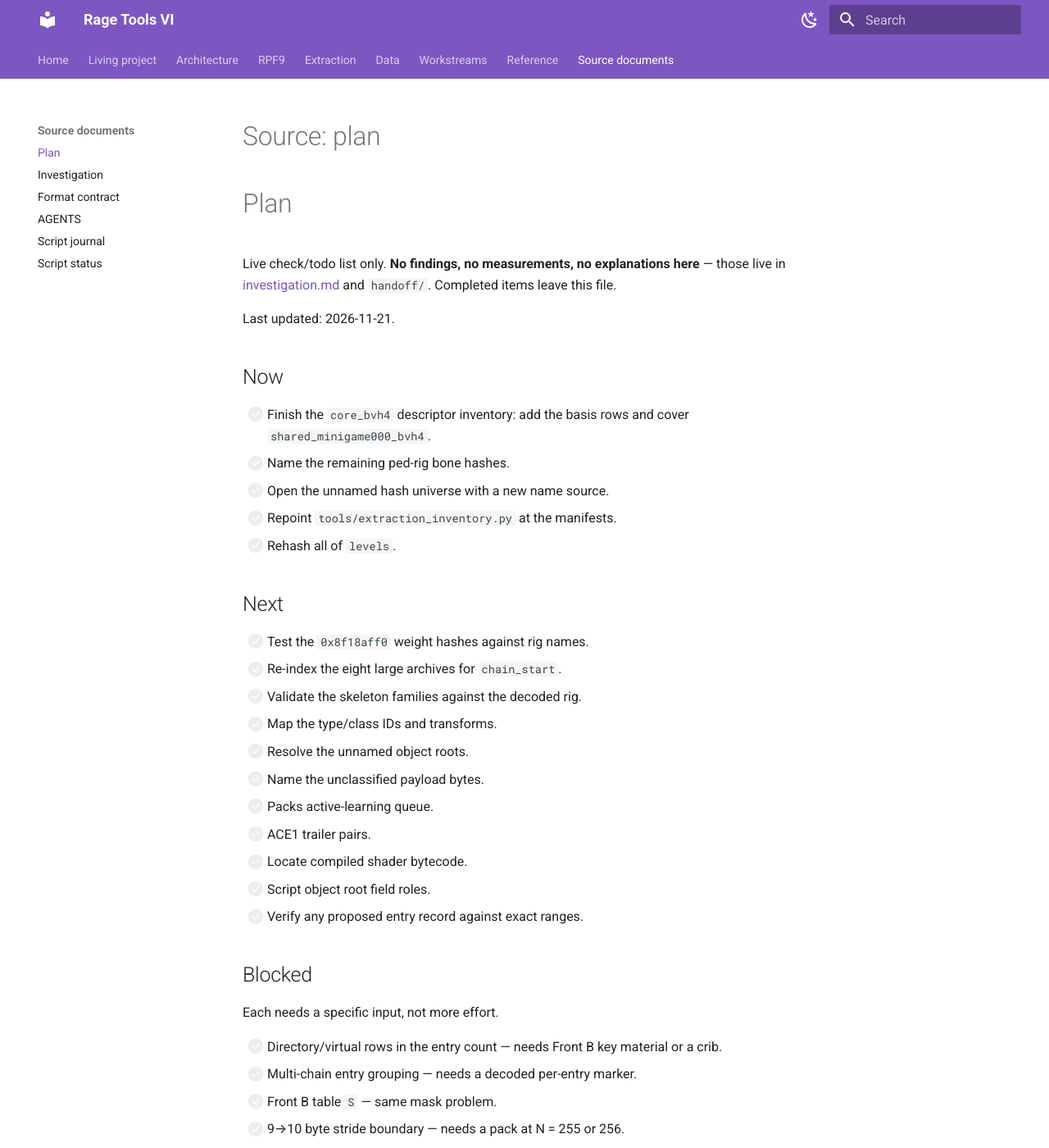
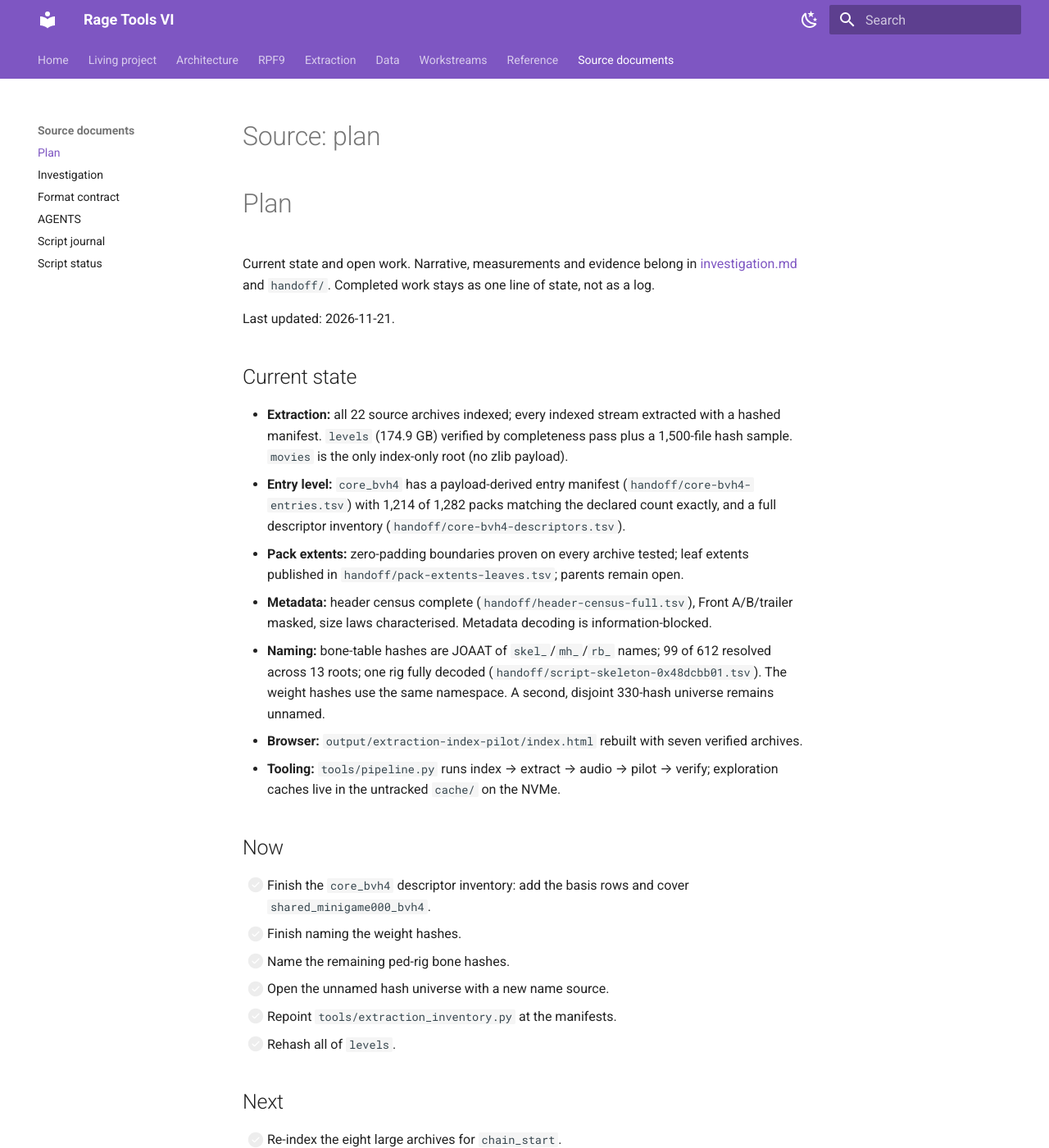
Before and after one commit to lynxnathan/rage-tools-vi, an MkDocs documentation site: the page built from docs/reference/source-plan.md, in a window 1280 px wide and 1400 px high. Shown: the whole window at 82% size. Built offline with MkDocs 1.6.1 and Material for MkDocs 9.7.7, drawn with Linux system fonts in a browser that asks for light colours; some of the changed text lies outside the part shown.

Commit message:
plan: current state plus open work

```diff
--- a/plan.md
+++ b/plan.md
@@ -1,15 +1,40 @@
 # Plan
 
-Live check/todo list only. **No findings, no measurements, no explanations
-here** — those live in [investigation.md](investigation.md) and `handoff/`.
-Completed items leave this file.
+Current state and open work. Narrative, measurements and evidence belong in
+[investigation.md](investigation.md) and `handoff/`. Completed work stays as one
+line of state, not as a log.
 
 Last updated: 2026-11-21.
+
+## Current state
+
+- **Extraction:** all 22 source archives indexed; every indexed stream extracted
+  with a hashed manifest. `levels` (174.9 GB) verified by completeness pass plus
+  a 1,500-file hash sample. `movies` is the only index-only root (no zlib
+  payload).
+- **Entry level:** `core_bvh4` has a payload-derived entry manifest
+  (`handoff/core-bvh4-entries.tsv`) with 1,214 of 1,282 packs matching the
+  declared count exactly, and a full descriptor inventory
+  (`handoff/core-bvh4-descriptors.tsv`).
+- **Pack extents:** zero-padding boundaries proven on every archive tested; leaf
+  extents published in `handoff/pack-extents-leaves.tsv`; parents remain open.
+- **Metadata:** header census complete (`handoff/header-census-full.tsv`), Front
+  A/B/trailer masked, size laws characterised. Metadata decoding is
+  information-blocked.
+- **Naming:** bone-table hashes are JOAAT of `skel_`/`mh_`/`rb_` names; 99 of 612
+  resolved across 13 roots; one rig fully decoded
+  (`handoff/script-skeleton-0x48dcbb01.tsv`). The weight hashes use the same
+  namespace. A second, disjoint 330-hash universe remains unnamed.
+- **Browser:** `output/extraction-index-pilot/index.html` rebuilt with seven
+  verified archives.
+- **Tooling:** `tools/pipeline.py` runs index → extract → audio → pilot → verify;
+  exploration caches live in the untracked `cache/` on the NVMe.
 
 ## Now
 
 - [ ] Finish the `core_bvh4` descriptor inventory: add the basis rows and cover
   `shared_minigame000_bvh4`.
+- [ ] Finish naming the weight hashes.
 - [ ] Name the remaining ped-rig bone hashes.
 - [ ] Open the unnamed hash universe with a new name source.
 - [ ] Repoint `tools/extraction_inventory.py` at the manifests.
@@ -17,7 +42,6 @@ Last updated: 2026-11-21.
 
 ## Next
 
-- [ ] Test the `0x8f18aff0` weight hashes against rig names.
 - [ ] Re-index the eight large archives for `chain_start`.
 - [ ] Validate the skeleton families against the decoded rig.
 - [ ] Map the type/class IDs and transforms.
@@ -33,7 +57,7 @@ Last updated: 2026-11-21.
 
 Each needs a specific input, not more effort.
 
-- [ ] Directory/virtual rows in the entry count — needs Front B key material or a crib.
+- [ ] Directory/virtual rows in the entry count — needs Front B key material.
 - [ ] Multi-chain entry grouping — needs a decoded per-entry marker.
 - [ ] Front B table `S` — same mask problem.
 - [ ] 9→10 byte stride boundary — needs a pack at N = 255 or 256.
```
